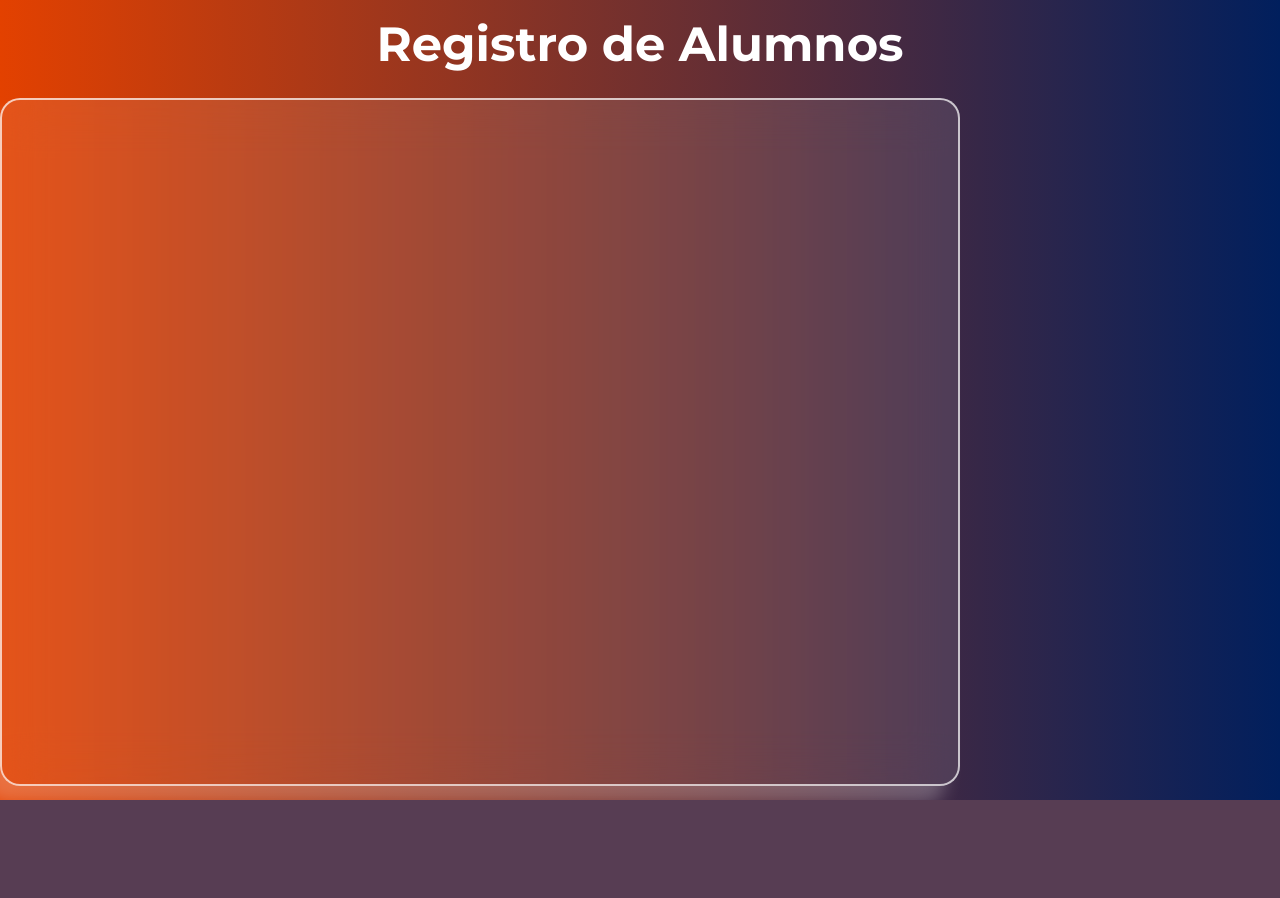
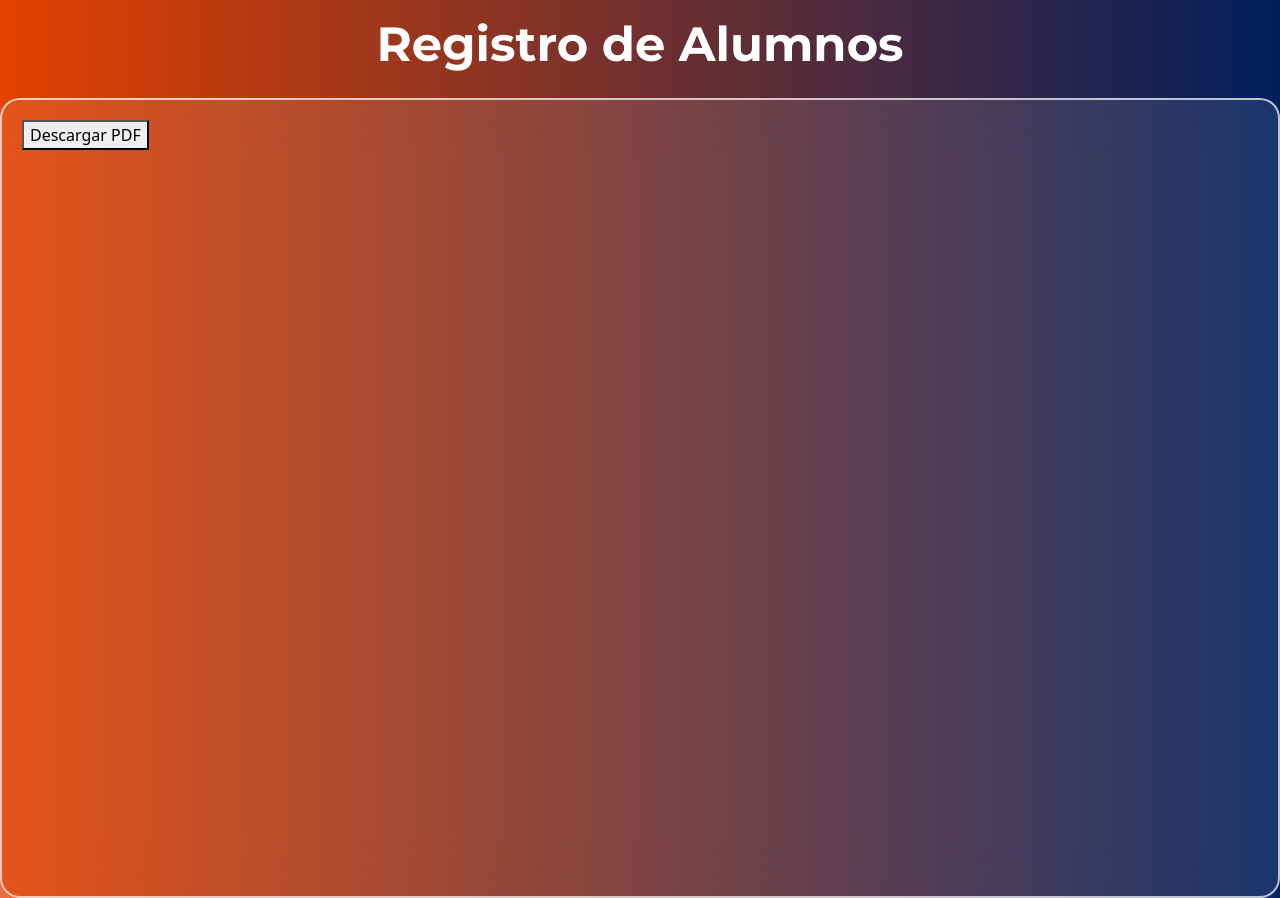
Before and after one commit to JoseFaMG/Sistemas-de-Calificaciones, a PHP site: page /crudalumnos.php in a window 1280 px wide. Before the commit the page ends 800 px from the top, so only its background shows below. Run offline with PHP 8.4, Linux system fonts and the light colour scheme.

Commit message:
Please enter the commit message for your changes. Lines starting with '#' will be ignored, and an empty message aborts the commit.
 On branch main
Your branch is up to date with 'origin/main'.

Changes to be committed:
	modified:   assets/css/estilo.css
	modified:   crudalumnos.php

Changes not staged for commit:
	modified:   assets/css/estilo.css
	modified:   crudalumnos.php

```diff
--- a/assets/css/estilo.css
+++ b/assets/css/estilo.css
@@ -16,17 +16,16 @@ h1{
 
     font-weight: bold;
 }
-.CONTAINER .BOX{
-    height: 86vh;
-    width: 75%;
-    padding: 0,20px;
-    background: rgba(255, 255, 2555, 0.1);
+.CONTAINER .BOX {
+    height: 100vh;
+    width: 100%;
+    padding: 20px;
+    background: rgba(255, 255, 255, 0.1);
     z-index: 10;
     display: flex;
     position: relative;
     border-radius: 20px;
-    border: 2px solid rgba(255, 255, 2555, 0.7);
+    border: 2px solid rgba(255, 255, 255, 0.7);
     backdrop-filter: blur(25px);
-    box-shadow: -15px 17px 17px rgba(255, 255, 2555, 0.25);
-
+    box-shadow: -15px 17px 17px rgba(255, 255, 255, 0.25);
 }
--- a/crudalumnos.php
+++ b/crudalumnos.php
@@ -3,21 +3,24 @@
 <head>
     <meta charset="UTF-8">
     <meta name="viewport" content="width=device-width, initial-scale=1.0">
-    <link rel="stylesheet" href="https://cdnjs.cloudflare.com/ajax/libs/font-awesome/6.4.2/css/all.min.css">
-    <link href="https://cdn.jsdelivr.net/npm/bootstrap@5.3.2/dist/css/bootstrap.min.css" rel="stylesheet" integrity="sha384-T3c6CoIi6uLrA9TneNEoa7RxnatzjcDSCmG1MXxSR1GAsXEV/Dwwykc2MPK8M2HN" crossorigin="anonymous">
+    <link rel="stylesheet" href="https://cdn.jsdelivr.net/npm/bootstrap@5.3.2/dist/css/bootstrap.min.css" integrity="sha384-T3c6CoIi6uLrA9TneNEoa7RxnatzjcDSCmG1MXxSR1GAsXEV/Dwwykc2MPK8M2HN" crossorigin="anonymous">
     <link rel="stylesheet" href="assets/css/estilo.css">
-    <title>Registro de Alumnos</title>
+    <link rel="stylesheet" href="ruta/a/otro-estilo.css">
+
+    <title>Registro de Docentes</title>
     <link rel="shortcut icon" href="assets/Images/utc.png" />
 </head>
 <body>
+
     <h1 class="text-center p-3">Registro de Alumnos</h1>
-      <div class="CONTAINER">
+    <div class="CONTAINER">
         <div class="BOX">
+        <a href="ruta/al/tu-archivo.pdf" download="nombre-del-archivo.pdf">
+                <button>Descargar PDF</button>
 
         </div>
-      </div>
+    </div>
 
-
-<script src="https://cdn.jsdelivr.net/npm/bootstrap@5.3.2/dist/js/bootstrap.bundle.min.js" integrity="sha384-C6RzsynM9kWDrMNeT87bh95OGNyZPhcTNXj1NW7RuBCsyN/o0jlpcV8Qyq46cDfL" crossorigin="anonymous"></script>
+    <script src="https://cdn.jsdelivr.net/npm/bootstrap@5.3.2/dist/js/bootstrap.bundle.min.js" integrity="sha384-C6RzsynM9kWDrMNeT87bh95OGNyZPhcTNXj1NW7RuBCsyN/o0jlpcV8Qyq46cDfL" crossorigin="anonymous"></script>
 </body>
 </html>
```
